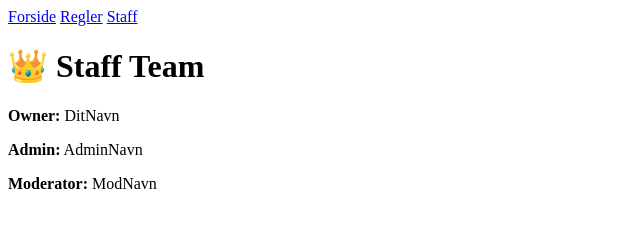
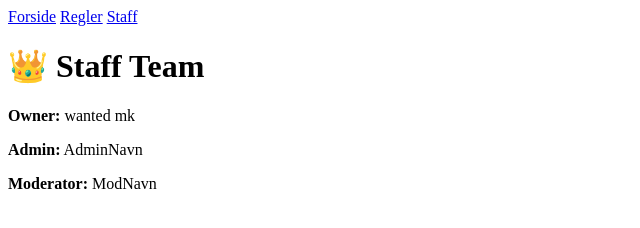
Before and after one commit to andreas1476/andreas1476.github.io, a plain HTML site: page staff.html in a window 1280 px wide. Shown: the full height of the page, 0-640 px from the left. Drawn offline with Linux system fonts and the light colour scheme.

Commit message:
Update staff.html

```diff
--- a/staff.html
+++ b/staff.html
@@ -15,7 +15,7 @@
 
 <div class="box">
   <h1>👑 Staff Team</h1>
-  <p><strong>Owner:</strong> DitNavn</p>
+  <p><strong>Owner:</strong> wanted mk</p>
   <p><strong>Admin:</strong> AdminNavn</p>
   <p><strong>Moderator:</strong> ModNavn</p>
 </div>
```
